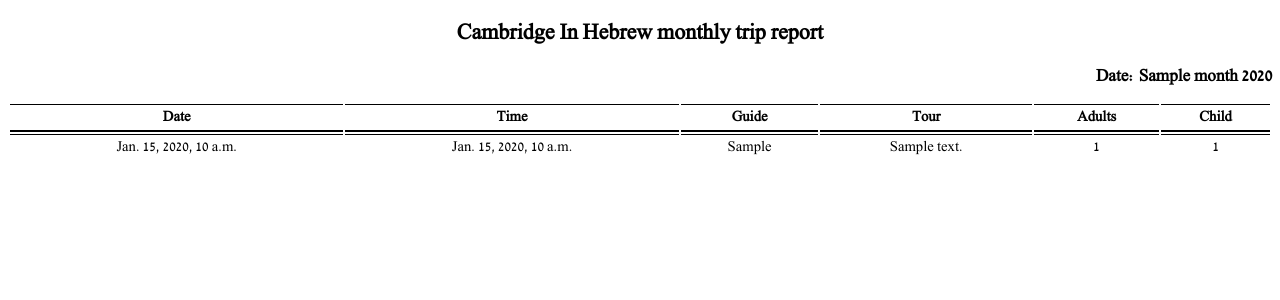
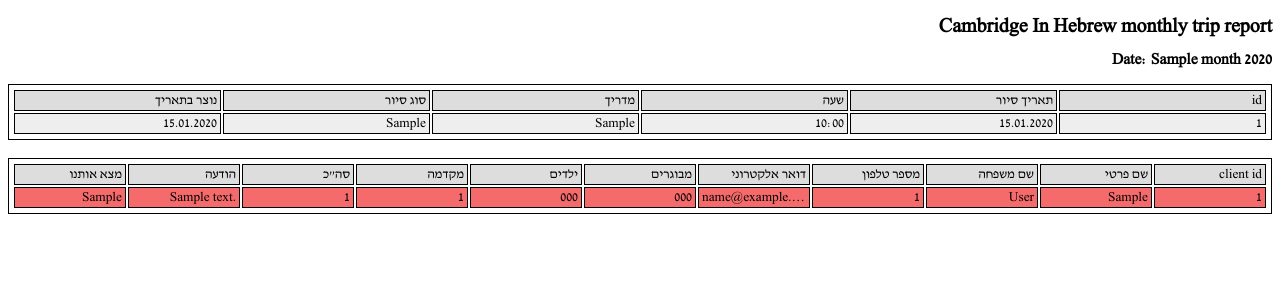
Before and after one commit to ngati77/tours, a Django app: template templates/pdf/trip.html in a window 1280 px wide. Shown: the top 300 px of the page. Run offline with Django 3.2, Linux system fonts and the light colour scheme; the template is opened without the code that fills it: most values are stand-ins (such as "Sample title", 1, 10 or a date in 2020).

Commit message:
!. Remove link. Updated table pdf. Updated local guide salary

```diff
--- a/forms.py
+++ b/forms.py
@@ -18,6 +18,7 @@ FOUND_US = (
     ('a', 'גוגל'),
     ('b', 'פייסבוק'),
     ('c', 'שאל לונדוני'),
+    ('g', 'ארטנטיבי'),
     ('d', 'כתבה'),
     ('e', 'המלצה מחבר/ה'),
     ('f', 'אחר'),
@@ -37,7 +38,7 @@ class BookingForm(forms.Form):
     number_child   = forms.IntegerField(max_value = 10, min_value =0, label ='מספר ילדים עד גיל 12')
     confirm_use    = forms.BooleanField(label ='אני מסכים שפרטי ישמרו כדי ליצור קשר לגבי הסיור',label_suffix="")
     send_emails    = forms.BooleanField(required=False, label ='אני מעוניין להצטרף לרשימת התפוצה',label_suffix="")
-    found_us       = forms.ChoiceField(choices=FOUND_US, label ='איך הגעתם אלינו')
+    found_us       = forms.ChoiceField(choices=FOUND_US, label ='איך הגעתם אלינו',initial='f')
     text           = forms.CharField(required=False, label  ='', widget=forms.Textarea(attrs={'placeholder': 'שדה לא חובה - אנא הוסיפו כמה פרטים על עצמכם כדי שנדע את מי אנו פוגשים. אם ובתה / משפחה / פנסיונריות . כאן זה גם המקום לכתוב אם ישנה איזה מגבלה או משהו אחר שאנו צריכים להיות מודעים אליו. תודה'}))
     deposit        = forms.IntegerField(widget = forms.HiddenInput())
     price          = forms.IntegerField(widget = forms.HiddenInput())
--- a/models.py
+++ b/models.py
@@ -203,10 +203,12 @@ class Clients(models.Model):
     ('b', 'Canceled'),
     ('c', 'Canceled and refund'),
 )
+
     FOUND_US = (
     ('a', 'גוגל'),
     ('b', 'פייסבוק'),
     ('c', 'שאל לונדוני'),
+    ('g', 'ארטנטיבי'),
     ('d', 'כתבה'),
     ('e', 'המלצה מחבר/ה'),
     ('f', 'אחר'),
--- a/templates/pdf/trip.html
+++ b/templates/pdf/trip.html
@@ -14,51 +14,68 @@
         }
         html {
             font-family: David;
-            font-size: 11pt;
+            font-size: 10pt;
             text-align:right;
         }
-        .table {
+
+* {box-sizing: border-box;}
+ul {list-style-type: none;}
+
+table {
+  table-layout: fixed;
   width: 100%;
-            max-width: 100%;
-            margin-bottom: 5px;
-            background-color: #fff;
+  white-space: nowrap;
+   border: 1px solid black;
+  padding:3px;
 }
-        .table th,
-        .table td {
-            padding: 5px;
-            vertical-align: top;
-            border-top: 1px solid #000;
-            text-align: center;
+
+td {
+   white-space: nowrap;
+  overflow: hidden;
+  text-overflow: ellipsis;
+   border: 1px solid black;
+  padding:3px;
 }
-        .table thead th {
-            vertical-align: bottom;
-            border-bottom: 2px solid #000;
+
+th {
+  border: 1px solid black;
+  padding:3px;
 }
-        .table tbody + tbody {
-            border-top: 2px solid #000;
+
+.title {
+  margin: 0;
+  background-color: #ddd;
+  text-align: right !important;
+  padding-right:0;
+  width: 100%;
+
 }
-        .table .table {
-            background-color: #fff;
+
+.more_text{
+    width: 40% !important;
 }
-        .list-group {
-            display: block;
+.data {
+  background: #eee;
+  margin: 0;
+  text-align: right !important;
+  padding-right:0;
   width: 100%;
-            list-style: none;
-            margin-top: 15px;
-            margin-bottom: 15px;
 }
-        .list-group p {
+
+.data_cancel {
+  background: #F56A6A;
+  margin: 0;
+  text-align: right !important;
+  padding-right:0;
   width: 100%;
-            height: 20px;
-            line-height: 20px;
-            list-style: none;
-            font-size: 1.1em;
 }
-         .card  h2{
-            padding: 5px;
-            vertical-align: top;
-            text-align: center;
+
+
+.content {
+  margin: 18px 18px;
 }
+
+
 
     </style>
 </head>
@@ -72,34 +89,82 @@
       <h3>Date: {{ month }} {{ year }}</h3>
         </div>
 
+    {% for entry in report %}
+    <table>
+    <thead>
+    <tr class="title">
+      <td>נוצר בתאריך</td>
+      <td>סוג סיור</td>
+      <td>מדריך</td>
+       <td>שעה</td>
+       <td>תאריך סיור</td>
+       <td>id</td>
+    </tr>
+    </thead>
 
+     <tbody>
+     <tr class="data">
 
-        <table class="table">
+     <td>{{ entry.create_date|date:'d.m.Y' }}</td>
+     <td>{{ entry.get_trip_type_display }}</td>
+     <td>{{ entry.get_trip_guide_display }}</td>
+     <td>{{ entry.trip_time|date:'H:i'  }}</td>
+     <td>{{ entry.trip_date|date:'d.m.Y' }}</td>
+     <td>{{ entry.id }}</td>
+     </tr>
+      </tbody>
+     </table>
+     <div class="row content"></div>
+     {% for client in entry.clients_set.all %}
+      <table>
        <thead>
-            <tr>
-                <th>Date</th>
-                <th>Time</th>
-                <th>Guide</th>
-                <th>Tour</th>
-                <th>Adults</th>
-                <th>Child</th>
+      <tr class="title">
+      <td>מצא אותנו</td>
+      <td>הודעה</td>
+      <td>סה"כ</td>
+      <td>מקדמה</td>
+      <td>ילדים</td>
+      <td>מבוגרים</td>
+      <td>דואר אלקטרוני</td>
+      <td>מספר טלפון</td>
+      <td>שם משפחה</td>
+      <td>שם פרטי</td>
+      <td>client id</td>
       </tr>
        </thead>
        <tbody>
-            {%  for entry in report %}
-                <tr>
-<!--                    <td>{{ sale.created_at | date:"d/m/Y" }}</td>  -->
-                    <td>{{  entry.trip_date }}</td>
-                    <td>{{  entry.trip_time }}</td>
-                    <td>{{  entry.trip_guide  }}</td>
-                    <td>{{ entry.trip_text }}</td>
-                    <td>{{ entry.total_people }}</td>
-                     <td>{{  entry.total_children }}</td>
+      {% if client.status == 'a' %}
+          <tr class="data">
+      {% else %}
+       <tr class="data_cancel">
+       {% endif %}
+     <td>{{ client.get_found_us_display }}</td>
+     <td>{{ client.text }}</td>
+     <td>{{ client.total_payment }}</td>
+      <td>{{ client.pre_paid }}</td>
+     <td>{{ client.number_of_children }}</td>
+     <td>{{ client.number_of_people }}</td>
+      <td>{{ client.email }}</td>
+    <td>{{ client.phone_number }}</td>
+     <td>{{ client.last_name }}</td>
+     <td>{{ client.first_name }}</td>
+     <td>{{ client.id }}</td>
+
      </tr>
-
-            {% endfor %}
         </tbody>
      </table>
+
+
+        <div class="row p-1 bg-light text-blue">
+    <p></p>
+     </div>
+      {% endfor %}
+     <div class="row p-1 bg-light text-blue">
+    <p></p>
+     </div>
+     <div class="row content"></div>
+    {% endfor %}
+
     </div>
 </div>
 
--- a/templates/tour/base.html
+++ b/templates/tour/base.html
@@ -34,8 +34,6 @@
 
 
 
-
-
 	 {% block head %}
     {% endblock %}
 </head>
--- a/templates/tour/index.html
+++ b/templates/tour/index.html
@@ -148,7 +148,7 @@
             <div class="row">
              <hr class="light">
              </div>
-
+           <!--
             <div class="row  d-flex justify-content-center">
 
             <video width="80%" controls>
@@ -156,6 +156,7 @@
             Your browser does not support the video tag.
             </video>
             </div>
+            -->
 
 
 <!--- Close previous div -->
```
Also changed, not shown: static/tour/report.css (+10 -0 lines), views.py (+22 -13 lines). Lines whose indentation alone changed are shown as unchanged.
